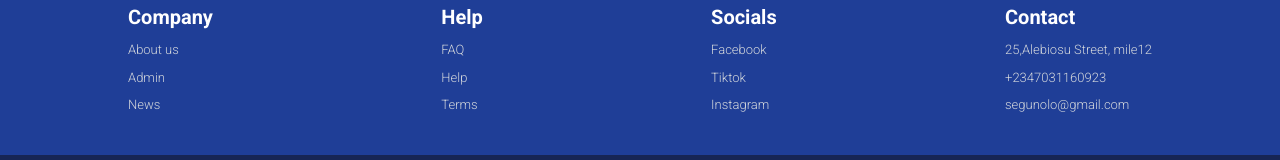
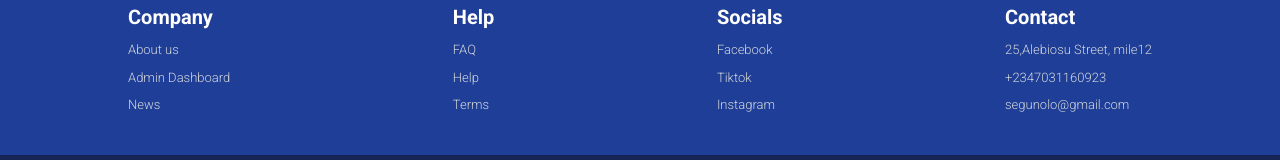
Before and after one commit to Segzyp1000/barb-show, a React (Vite) app: page / in a window 1280 px wide. Shown: the part 1898-2058 px from the top of the page. Built offline with nearby package versions, Linux system fonts and the light colour scheme; no server answers.

Commit message:
added dashboard

```diff
--- a/src/component/Footer.jsx
+++ b/src/component/Footer.jsx
@@ -27,7 +27,7 @@ function Footer({ handleinputChange }) {
             <Link to="/about">About us</Link>
           </li>
           <li className="text-[10px] md:text-[13px]  font-light text-gray-300">
-            <Link to="/admin">Admin</Link>
+            <Link to="/admin">Admin Dashboard</Link>
           </li>
           <li className="text-[10px] md:text-[13px]  font-light text-gray-300">
             <a href="">News</a>
```
